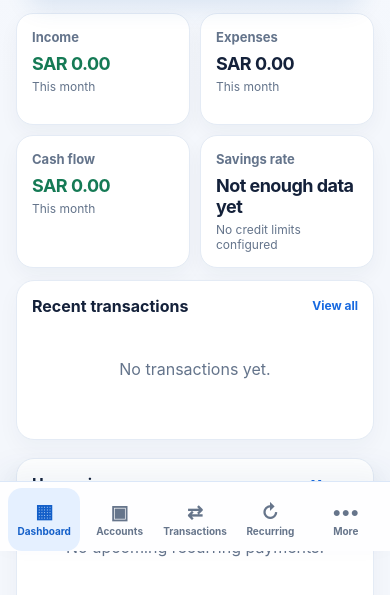
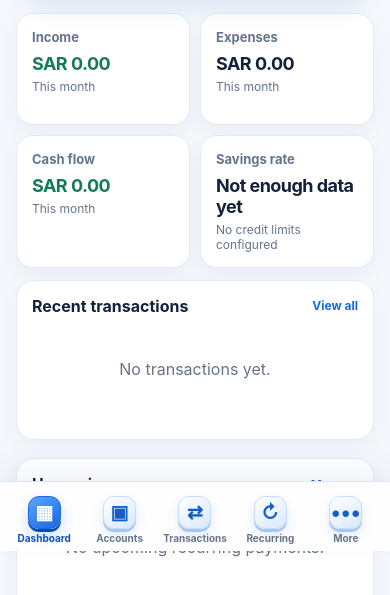
Before and after one commit to engmahgab-rgb/Finance-Pro, a website built with Vite: page index.html in a window 390 px wide. Shown: the part 293-888 px from the top of the page. Built offline with nearby package versions, Linux system fonts and the light colour scheme.

Commit message:
Stabilize mobile tabs and add dimensional icons

```diff
--- a/src/blue-theme.css
+++ b/src/blue-theme.css
@@ -143,6 +143,14 @@ nav a.active, nav a:hover { background: var(--blue-soft); color: var(--green); }
   .more-sheet { border-radius: 26px 26px 0 0; }
   .more-sheet::before { content: ''; display: block; width: 38px; height: 4px; margin: -7px auto 15px; border-radius: 99px; background: #d4dfef; }
   .more-sheet nav a { min-height: 58px; border-color: #e1eaf6; background: #fbfdff; }
+
+  /* A stable, single-line banking tab bar: active state never changes item height. */
+  .mobile-nav { grid-template-columns: repeat(5, minmax(0, 1fr)); grid-auto-rows: 1fr; align-items: stretch; }
+  .mobile-nav > a, .mobile-nav > button { height: 100%; min-height: 0; min-width: 0; align-self: stretch; justify-self: stretch; transform: none !important; transition: background .18s ease, color .18s ease, box-shadow .18s ease; }
+  .mobile-nav i { width: 33px; height: 33px; display: grid; place-items: center; border-radius: 11px; background: linear-gradient(145deg, #ffffff, #d8e8ff); border: 1px solid #c7dcfb; box-shadow: 0 3px 0 #a7c7ef, 0 6px 12px #1a65bd22; color: #145ec5; font-size: 21px; line-height: 1; transform: none !important; }
+  .mobile-nav span { height: 12px; display: block; line-height: 12px; }
+  .mobile-nav .active { transform: none !important; background: transparent; color: #0d4fbb; box-shadow: none; }
+  .mobile-nav .active i { transform: none !important; background: linear-gradient(145deg, #5da4ff, #1769e0); border-color: #1769e0; box-shadow: 0 3px 0 #0c4ca3, 0 7px 14px #1769e03b; color: #fff; }
 }
 
 @media (max-width: 360px) {
```
